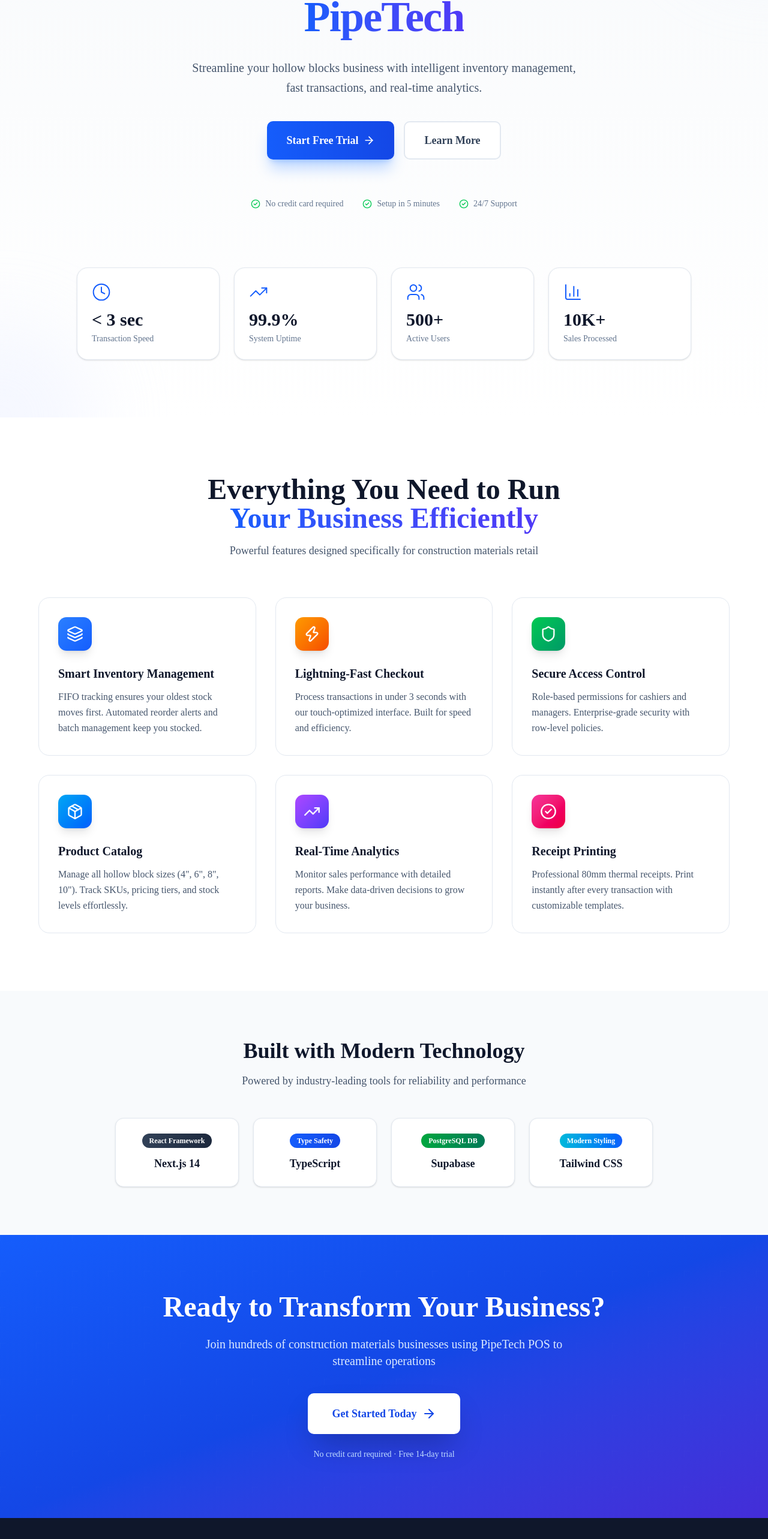
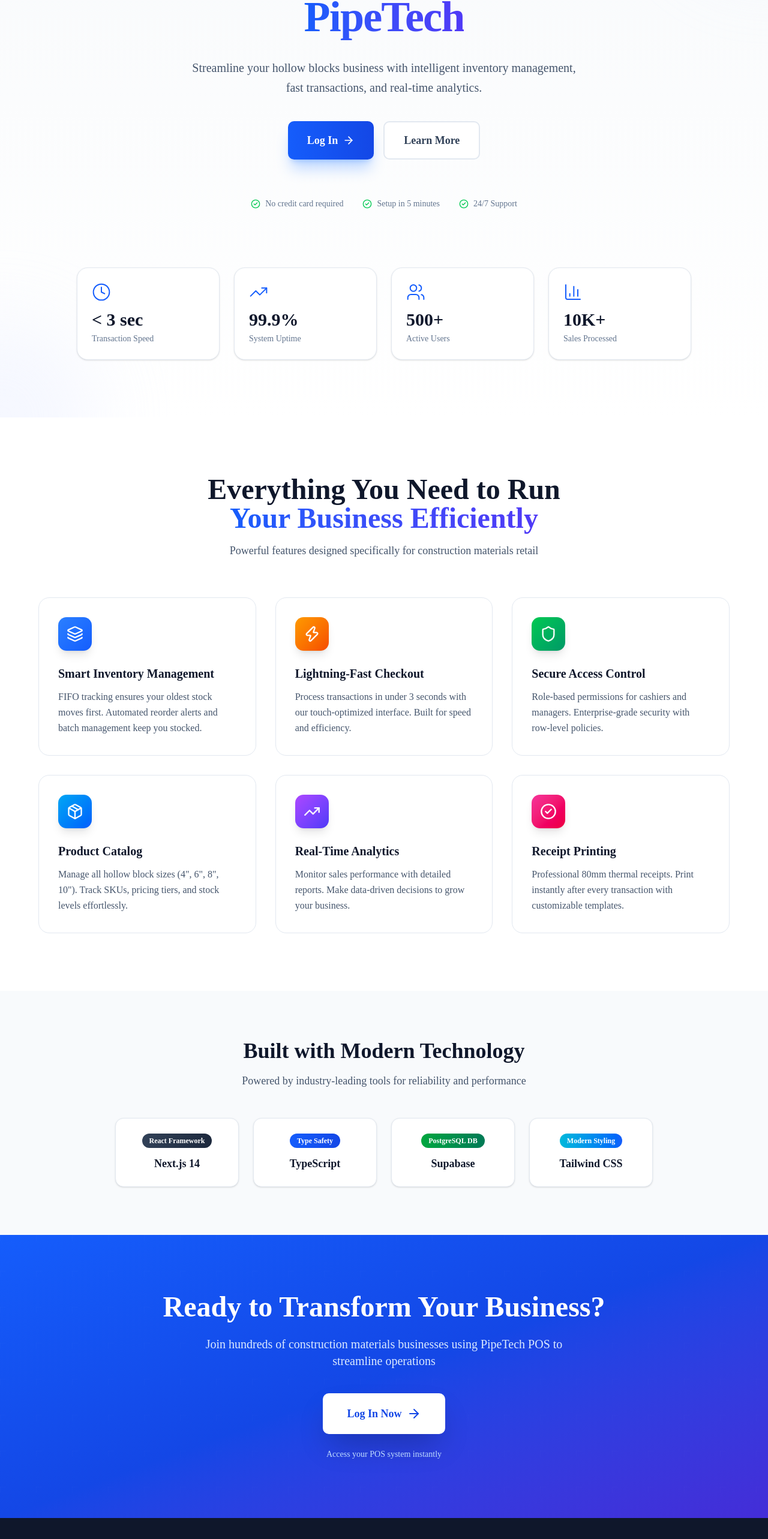
Before and after one commit to Danvincent07/PipeTech, a Next.js app: page /landing in a window 1280 px wide. Shown: the part 207-2773 px from the top of the page at 60% size. Built offline with nearby package versions, Linux system fonts and the light colour scheme.

Commit message:
update: change landing page CTAs from trial to login

```diff
--- a/app/(marketing)/landing/page.tsx
+++ b/app/(marketing)/landing/page.tsx
@@ -96,10 +96,10 @@
               style={{ transitionDelay: '400ms' }}
             >
               <Link
-                href="/pos"
+                href="/login"
                 className="group inline-flex items-center gap-2 px-8 py-4 bg-gradient-to-r from-blue-600 to-blue-700 text-white font-semibold text-lg rounded-lg shadow-xl shadow-blue-500/30 hover:shadow-2xl hover:shadow-blue-500/40 hover:scale-105 transition-all duration-200"
               >
-                Start Free Trial
+                Log In
                 <ArrowRight className="h-5 w-5 group-hover:translate-x-1 transition-transform" />
               </Link>
               <Link
@@ -272,14 +272,14 @@
             Join hundreds of construction materials businesses using PipeTech POS to streamline operations
           </p>
           <Link
-            href="/pos"
+            href="/login"
             className="inline-flex items-center gap-2 px-10 py-5 bg-white text-blue-700 font-bold text-lg rounded-lg shadow-2xl hover:shadow-3xl hover:scale-105 transition-all duration-200"
           >
-            Get Started Today
+            Log In Now
             <ArrowRight className="h-6 w-6" />
           </Link>
           <p className="mt-6 text-sm text-blue-200">
-            No credit card required · Free 14-day trial
+            Access your POS system instantly
           </p>
         </div>
       </section>
```
